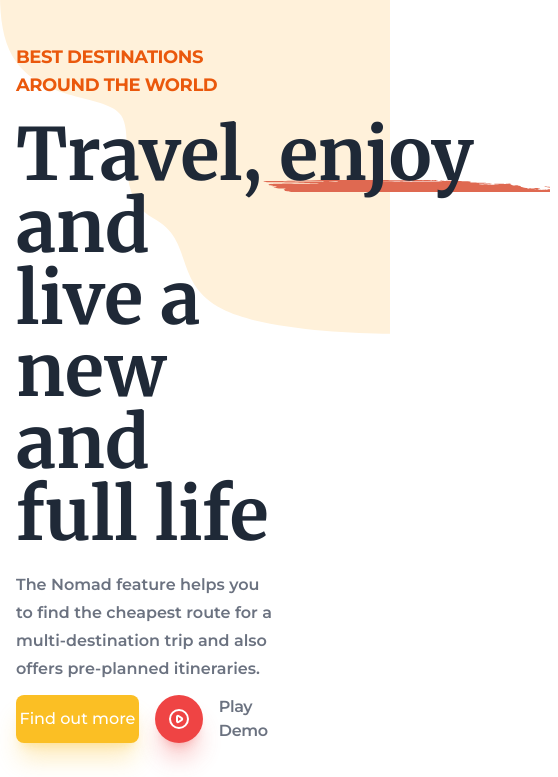
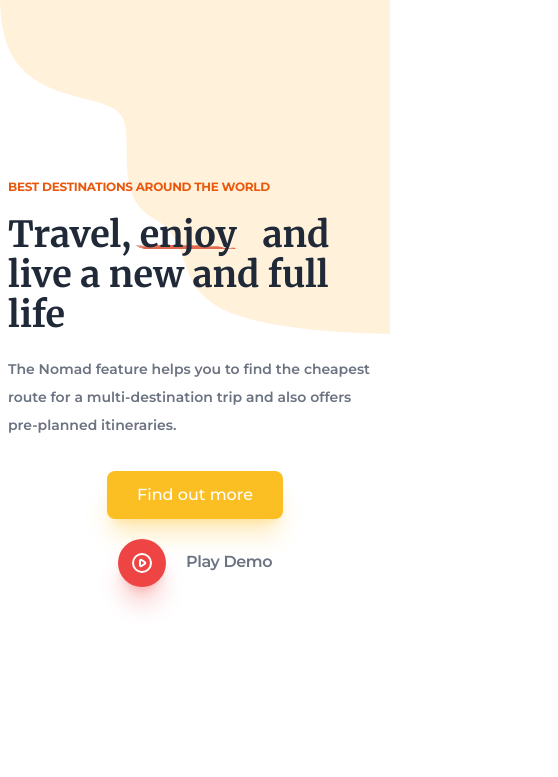
Before and after one commit to yash-278/jadoo, a website: page index.html in a window 390 px wide. Shown: the part 67-844 px from the top of the page, 558 px wide, since content can reach past the window. Drawn offline with Linux system fonts and the light colour scheme.

Commit message:
make header and nav mobile responsive

```diff
--- a/index.html
+++ b/index.html
@@ -75,7 +75,7 @@
           </div>
         </div>
         <!-- mobile menu -->
-        <div class="mobile-menu hidden shadow">
+        <div class="mobile-menu absolute z-30 hidden w-full bg-white shadow-xl">
           <ul class="">
             <li class="active">
               <a href="index.html" class="hover:bg-orange-300 block px-2 py-4 text-sm"
@@ -123,26 +123,33 @@
       <img class="md:h-screen -z-10 absolute top-0 right-0" src="./img/Decore.svg" alt="" />
 
       <!-- ! Header -->
-      <div class="header max-w-7xl flex px-4 m-auto">
-        <div class="header-text flex flex-col justify-center w-1/2">
-          <h3 class="font-montserrat my-3 text-lg font-bold tracking-tight text-orange-600">
+      <div class="header max-w-7xl md:px-4 flex m-auto">
+        <div class="header-text md:w-1/2 flex flex-col justify-center w-full">
+          <h3
+            class="font-montserrat md:text-lg px-2 my-3 text-xs font-bold tracking-tight text-orange-600"
+          >
             BEST DESTINATIONS AROUND THE WORLD
           </h3>
-          <h1 class="font-merry text-7xl my-2 font-bold text-gray-800">
-            Travel,<strong>&nbsp;enjoy&nbsp;&nbsp;&nbsp;&nbsp;</strong> and live a new and full life
+          <h1 class="font-merry md:text-7xl px-2 my-2 text-4xl font-bold text-gray-800">
+            Travel, <strong>enjoy&nbsp;&nbsp;</strong> and live a new and full life
           </h1>
-          <p class="font-montserrat my-3 font-semibold leading-7 text-gray-500">
+          <p
+            class="font-montserrat md:text-lg px-2 my-3 text-sm font-semibold leading-7 text-gray-500"
+          >
             The Nomad feature helps you to find the cheapest route for a multi-destination trip and
             also offers pre-planned itineraries.
           </p>
-          <div class="flex">
+          <div
+            class="md:flex-row md:items-start md:space-x-4 md:space-y-0 flex flex-col items-center px-2 my-5 space-y-5"
+          >
             <button
               class="bg-amber-400 hover:bg-amber-600 hover:shadow-amber-600/30 w-44 font-montserrat shadow-amber-400/30 py-3 font-medium text-white transition duration-300 rounded-lg shadow-xl"
             >
               Find out more
             </button>
-            <a
-              class="shadow-red-500/30 bottom-0 px-3 py-3 mx-4 text-white bg-red-500 rounded-full shadow-xl"
+            <div class="md:mx-0 m-auto">
+              <span
+                class="shadow-red-500/30 w-fit inline-block p-3 mr-4 text-white align-middle bg-red-500 rounded-full shadow-xl"
               >
                 <svg
                   xmlns="http://www.w3.org/2000/svg"
@@ -164,10 +171,11 @@
                     d="M21 12a9 9 0 11-18 0 9 9 0 0118 0z"
                   />
                 </svg>
-            </a>
-            <span class="font-montserrat my-auto font-semibold tracking-tight text-gray-500"
-              >Play Demo</span
-            >
+              </span>
+              <span class="font-montserrat my-auto font-semibold tracking-tight text-gray-500">
+                Play Demo
+              </span>
+            </div>
           </div>
         </div>
         <div class="hero md:block hidden w-1/2">
--- a/src/input.css
+++ b/src/input.css
@@ -6,19 +6,33 @@
 strong {
   position: relative;
 }
+
 strong::after {
   content: "";
   position: absolute;
-  bottom: 0.5rem;
+  bottom: 0.8rem;
   left: -0.5rem;
   right: -0.5rem;
-  height: 0.75rem;
+  height: 0.5rem;
   overflow: visible;
   z-index: -1;
   background-image: url("../img/underline.svg");
   background-repeat: no-repeat;
-  background-size: fit;
+  background-size: cover;
 }
+
+@media screen and (max-width: 480px) {
+  strong::after {
+    content: "";
+    position: absolute;
+    bottom: 0.5rem;
+    left: -0.5rem;
+    right: -0.5rem;
+    height: 0.25rem;
+    overflow: visible;
+  }
+}
+
 p > strong {
   font-weight: 400;
 }
```
Also changed, not shown: dist/output.css. Lines whose indentation alone changed are shown as unchanged.
